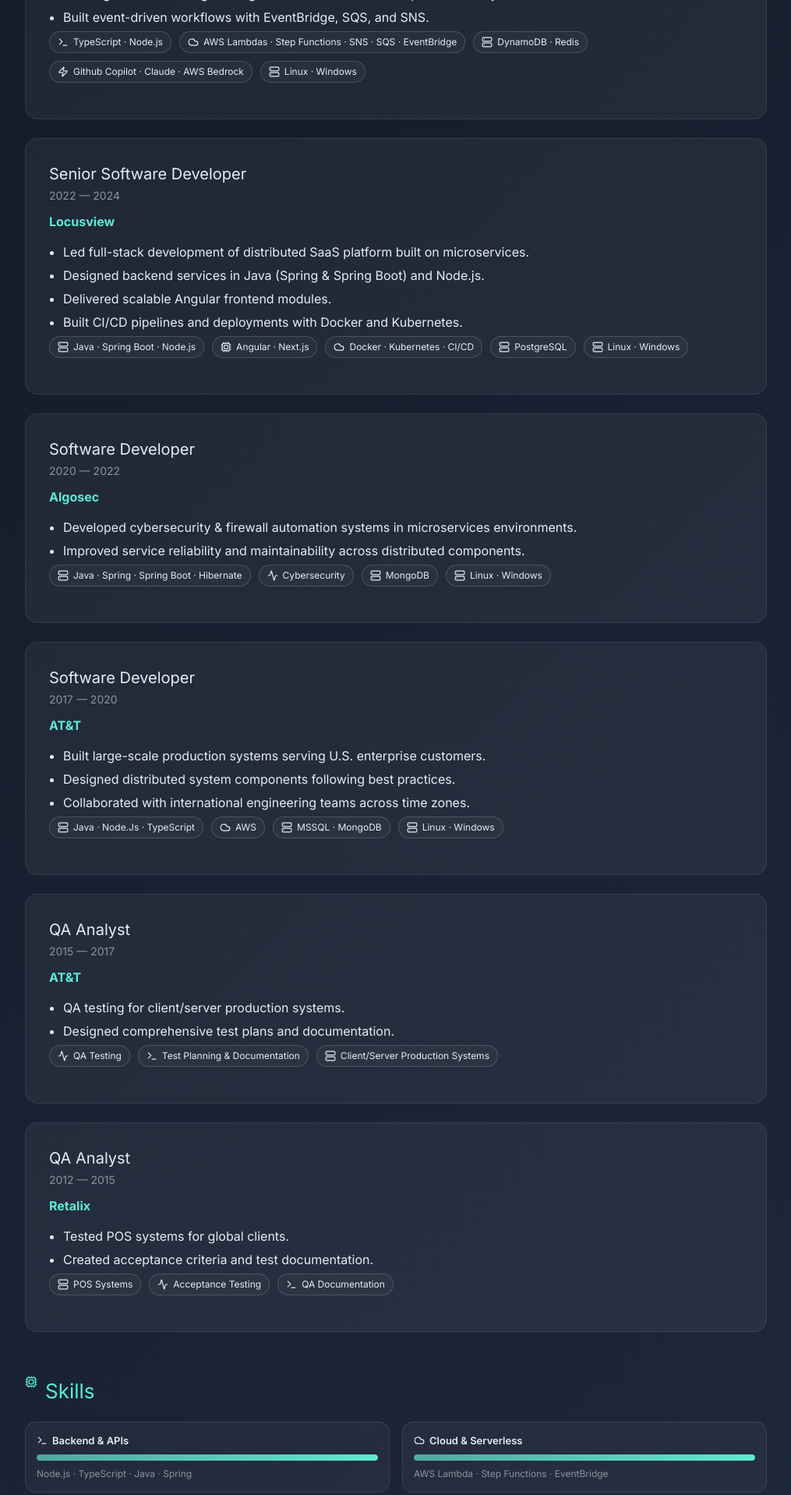
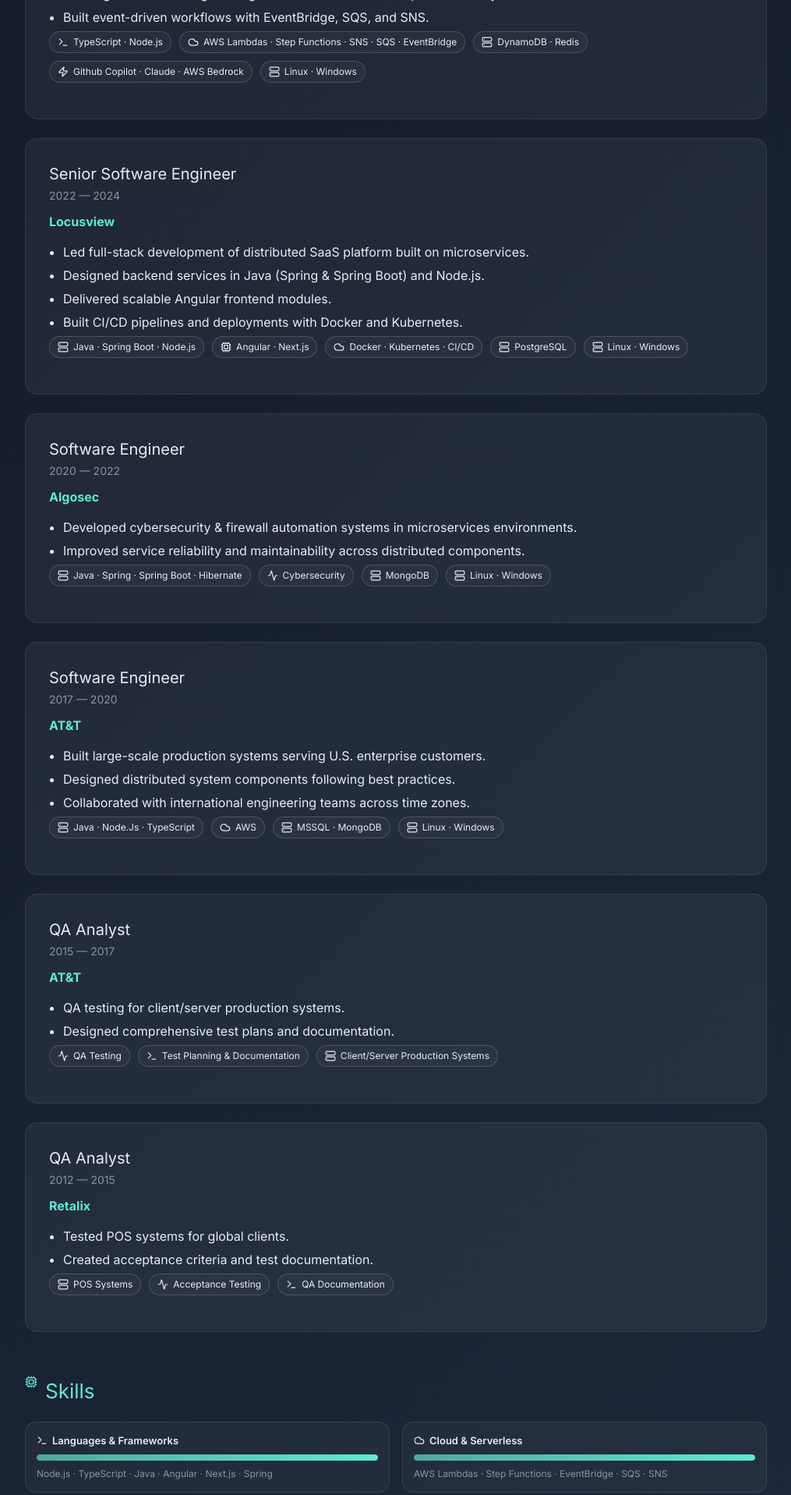
Before and after one commit to ofirdror7619/ofirdrorcv, a Next.js app: page / in a window 1280 px wide. Shown: the part 880-2797 px from the top of the page at 78% size, without its empty margins (132-1147 px from the left). Built offline with nearby package versions, Linux system fonts and the light colour scheme.

Commit message:
Update page content

```diff
--- a/app/page.tsx
+++ b/app/page.tsx
@@ -154,7 +154,7 @@
 
           {/* NICE */}
           <div className="timeline">
-            <h3>Senior Software Developer</h3>
+            <h3>Senior Software Engineer</h3>
             <span className="date">2024 — Present</span>
             <p className="company">NICE</p>
             <ul>
@@ -176,7 +176,7 @@
 
           {/* Locusview */}
           <div className="timeline">
-            <h3>Senior Software Developer</h3>
+            <h3>Senior Software Engineer</h3>
             <span className="date">2022 — 2024</span>
             <p className="company">Locusview</p>
             <ul>
@@ -196,7 +196,7 @@
 
           {/* Algosec */}
           <div className="timeline">
-            <h3>Software Developer</h3>
+            <h3>Software Engineer</h3>
             <span className="date">2020 — 2022</span>
             <p className="company">Algosec</p>
             <ul>
@@ -213,7 +213,7 @@
 
           {/* AT&T */}
           <div className="timeline">
-            <h3>Software Developer</h3>
+            <h3>Software Engineer</h3>
             <span className="date">2017 — 2020</span>
             <p className="company">AT&T</p>
             <ul>
@@ -266,12 +266,13 @@
         <section id="skills" className="section">
           <h2 className="section-title"><Cpu size={16} /> Skills</h2>
           <div className="metrics-grid">
-            <MetricBar icon={<Terminal size={14} />} label="Backend & APIs" value={100} detail="Node.js · TypeScript · Java · Spring" />
-            <MetricBar icon={<Cloud size={14} />} label="Cloud & Serverless" value={100} detail="AWS Lambda · Step Functions · EventBridge" />
+            <MetricBar icon={<Terminal size={14} />} label="Languages & Frameworks" value={100} detail="Node.js · TypeScript · Java · Angular · Next.js · Spring" />
+            <MetricBar icon={<Cloud size={14} />} label="Cloud & Serverless" value={100} detail="AWS Lambdas · Step Functions · EventBridge · SQS · SNS" />
             <MetricBar icon={<Server size={14} />} label="Databases" value={100} detail="DynamoDB · PostgreSQL · MongoDB · Redis" />
             <MetricBar icon={<Cpu size={14} />} label="Architecture" value={100} detail="Distributed SaaS · Microservices · Scalability" />
-            <MetricBar icon={<Activity size={14} />} label="Reliability" value={100} detail="Observability · Production Stability · Incident Response" />
-            <MetricBar icon={<Zap size={14} />} label="AI Productivity" value={100} detail="Copilot · Claude · Bedrock-assisted delivery" />
+            <MetricBar icon={<Cpu size={14} />} label="Architecture" value={100} detail="Distributed SaaS · Microservices · Scalability" />
+            <MetricBar icon={<Activity size={14} />} label="Tools" value={100} detail="Docker · Kubernetes · Jenkins · Github" />
+            <MetricBar icon={<Zap size={14} />} label="AI Productivity" value={100} detail="Github Copilot · Claude · AWS Bedrock" />
           </div>
         </section>
 
@@ -290,7 +291,7 @@
         <section id="military" className="section">
           <h2 className="section-title"><Shield size={16} /> Military Experience</h2>
           <div className="timeline">
-            <h3>Systems Administrator & Software Developer</h3>
+            <h3>Systems Administrator & Software Engineer</h3>
             <p className="company">Israel Defense Forces</p>
             <ul>
               <li>Administered systems and network infrastructure.</li>
```
